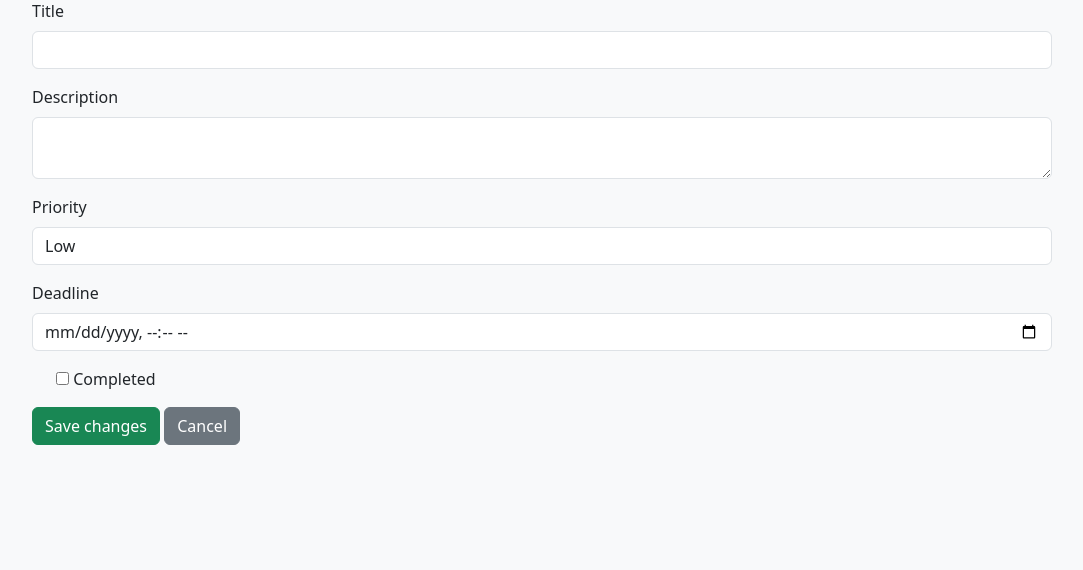
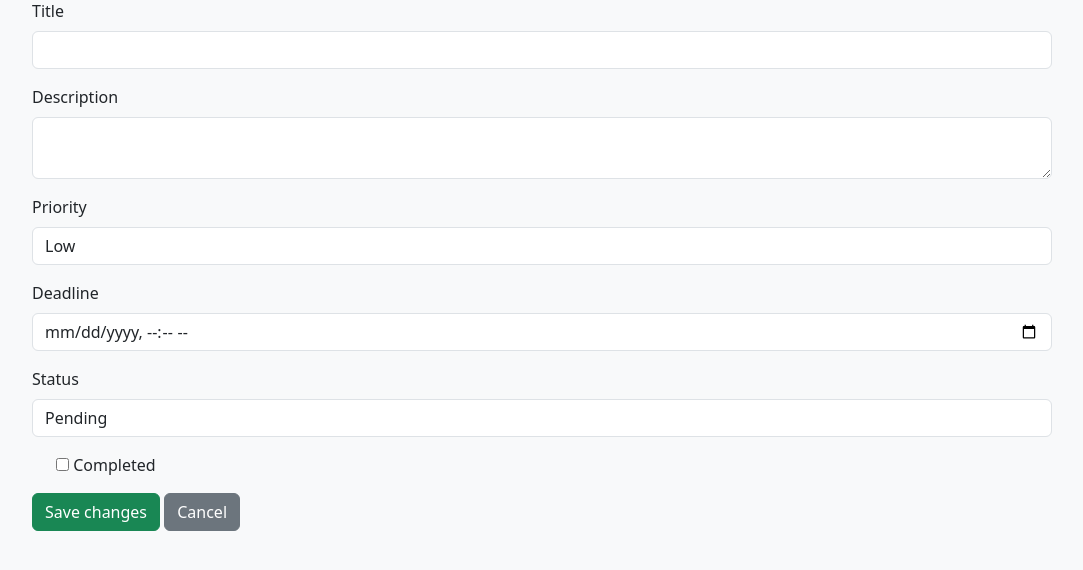
Before and after one commit to rlanier-webdev/django-todo, a Django app: template core/templates/todo/task_edit.html in a window 1280 px wide. Shown: the part 143-713 px from the top of the page, without its empty margins (98-1181 px from the left). Run offline with Django 5.2, Linux system fonts and the light colour scheme; the template is opened without the code that fills it: values that come from a table or form of the project are taken from there, others are empty; some libraries are stand-ins or nearby versions.

Commit message:
Feature: Added status field to Task model and synced with is_completed
- Introduced a new 'status' field in the Task model with choices: pending, in progress, completed.
- Registered a pre_save signal to auto-set status based on is_completed when appropriate.
- Enhanced TaskForm to make status editable by the user.
- Updated TaskForm.save() to prioritize user-selected status and sync is_completed accordingly.
- Ensured status and is_completed stay consistent throughout the form and view logic.

```diff
--- a/core/templates/todo/task_edit.html
+++ b/core/templates/todo/task_edit.html
@@ -59,6 +59,19 @@
         {% endif %}
       </div>
 
+      <!-- Status Field -->
+      <div class="mb-3">
+        <label for="{{ form.status.id_for_label }}" class="form-label">Status</label>
+        {{ form.status }}
+        {% if form.status.errors %}
+          <div class="invalid-feedback">
+            {% for error in form.status.errors %}
+              <p>{{ error }}</p>
+            {% endfor %}
+          </div>
+        {% endif %}
+      </div>
+
       <!-- Is Completed Checkbox -->
       <div class="mb-3 form-check">
         {{ form.is_completed }}
--- a/core/todo/admin.py
+++ b/core/todo/admin.py
@@ -4,8 +4,8 @@ from .models import Task
 # Register your models here.
 @admin.register(Task)
 class TaskAdmin(admin.ModelAdmin):
-    list_display = ('title', 'user', 'is_completed', 'created_at')
-    list_filter = ('is_completed', 'created_at')
+    list_display = ('title', 'user', 'is_completed', 'created_at', 'status')
+    list_filter = ('is_completed', 'created_at', 'status')
     search_fields = ('title', 'description', 'user__username')
     date_hierarchy = 'created_at'
     ordering = ('-created_at',)
--- a/core/todo/forms.py
+++ b/core/todo/forms.py
@@ -4,10 +4,28 @@ from .models import Task
 class TaskForm(forms.ModelForm):
     class Meta:
         model = Task
-        fields = ['title', 'description', 'priority', 'deadline', 'is_completed']
+        fields = ['title', 'description', 'priority', 'deadline', 'is_completed', 'status']
         widgets = {
             'title': forms.TextInput(attrs={'class': 'form-control'}),
             'description': forms.Textarea(attrs={'class': 'form-control', 'rows': 2}),
-            'priority': forms.Select(attrs={'class': 'form-control'}),  # Dropdown for priority
-            'deadline': forms.DateTimeInput(attrs={'class': 'form-control', 'type': 'datetime-local'}),  # DateTime input
+            'priority': forms.Select(attrs={'class': 'form-control'}),
+            'deadline': forms.DateTimeInput(attrs={'class': 'form-control', 'type': 'datetime-local'}),
+            'status': forms.Select(attrs={'class': 'form-control'}),
         }
+
+    def save(self, commit=True):
+        instance = super().save(commit=False)
+
+        # Force sync from status → is_completed
+        if instance.status == 'completed':
+            instance.is_completed = True
+        else:
+            instance.is_completed = False
+
+        # Optional fallback if status wasn't set, but checkbox was toggled
+        if not instance.status:
+            instance.status = 'completed' if instance.is_completed else 'in progress'
+
+        if commit:
+            instance.save()
+        return instance
--- a/core/todo/models.py
+++ b/core/todo/models.py
@@ -1,5 +1,7 @@
 from django.db import models
 from django.contrib.auth.models import User
+from django.db.models.signals import pre_save
+from django.dispatch import receiver
 
 class Task(models.Model):
     PRIORITY_CHOICES = [
@@ -7,6 +9,12 @@ class Task(models.Model):
         ('medium', 'Medium'),
         ('high', 'High'),
         ('urgent', 'Urgent'),
+    ]
+
+    STATUS_CHOICES = [
+        ('pending', 'Pending'),
+        ('in progress', 'In Progress'),
+        ('completed', 'Completed'),
     ]
 
     user = models.ForeignKey(User, on_delete=models.CASCADE)  # Link each task to a user
@@ -17,10 +25,18 @@ class Task(models.Model):
     updated_at = models.DateTimeField(auto_now=True, verbose_name='Updated')
     priority = models.CharField(max_length=6, choices=PRIORITY_CHOICES, default='low')  # Priority field with choices
     deadline = models.DateTimeField(null=True, blank=True)
-
+    status = models.CharField(max_length=15, choices=STATUS_CHOICES, default='pending')
 
     def __str__(self):
         return self.title
 
     class Meta:
         ordering = ['-created_at']
+
+@receiver(pre_save, sender=Task)
+def update_task_status(sender, instance, **kwargs):
+    if not instance.status:  # only set it if empty
+        if instance.is_completed:
+            instance.status = 'completed'
+        else:
+            instance.status = 'in progress'
```
Also changed, not shown: core/templates/todo/task_view.html (+1 -8 lines), core/todo/tables.py (+9 -4 lines), core/todo/views.py (+16 -4 lines), core/todo/migrations/0006_task_status.py (added).
